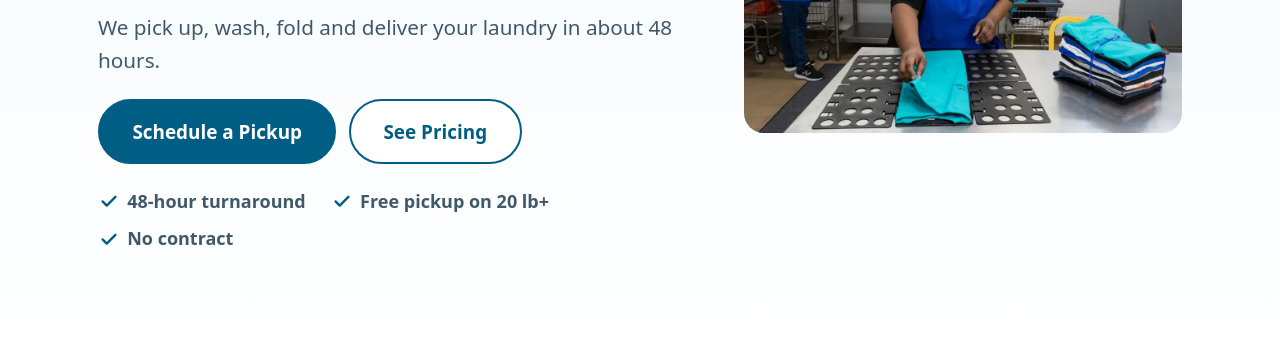
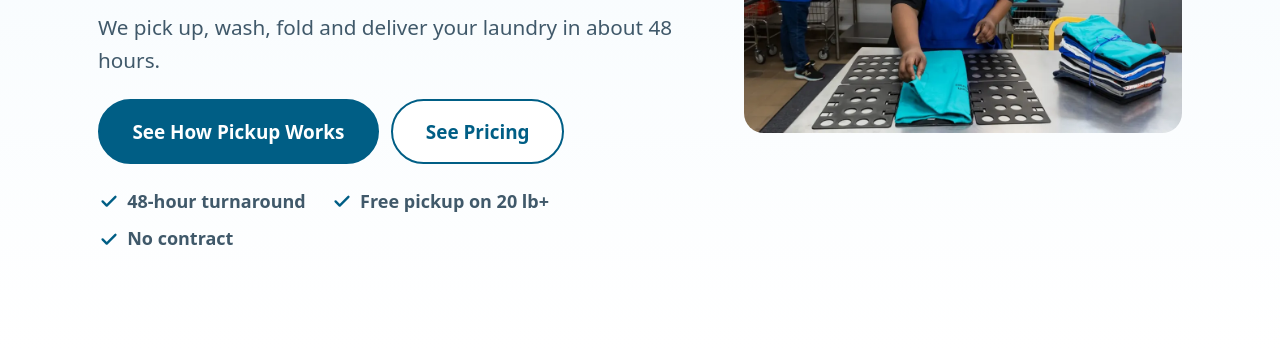
Before and after one commit to sarahtroup/laundry-caddie, a plain HTML site: page index.html in a window 1280 px wide. Shown: the part 451-800 px from the top of the page. Drawn offline with Linux system fonts and the light colour scheme.

Commit message:
Guide homepage visitors to pickup information before booking

```diff
--- a/index.html
+++ b/index.html
@@ -98,7 +98,7 @@
           <h1 id="hero-title">Laundry made easy. <span class="accent-text">Lives made better.</span></h1>
           <p class="lead">We pick up, wash, fold and deliver your laundry in about 48 hours.</p>
           <div class="hero-actions">
-            <a class="btn btn-large" href="pickup.html">Schedule a Pickup</a>
+            <a class="btn btn-large" href="#how-it-works">See How Pickup Works</a>
             <a class="btn btn-large btn-secondary" href="#pricing">See Pricing</a>
           </div>
           <ul class="hero-points">
```
